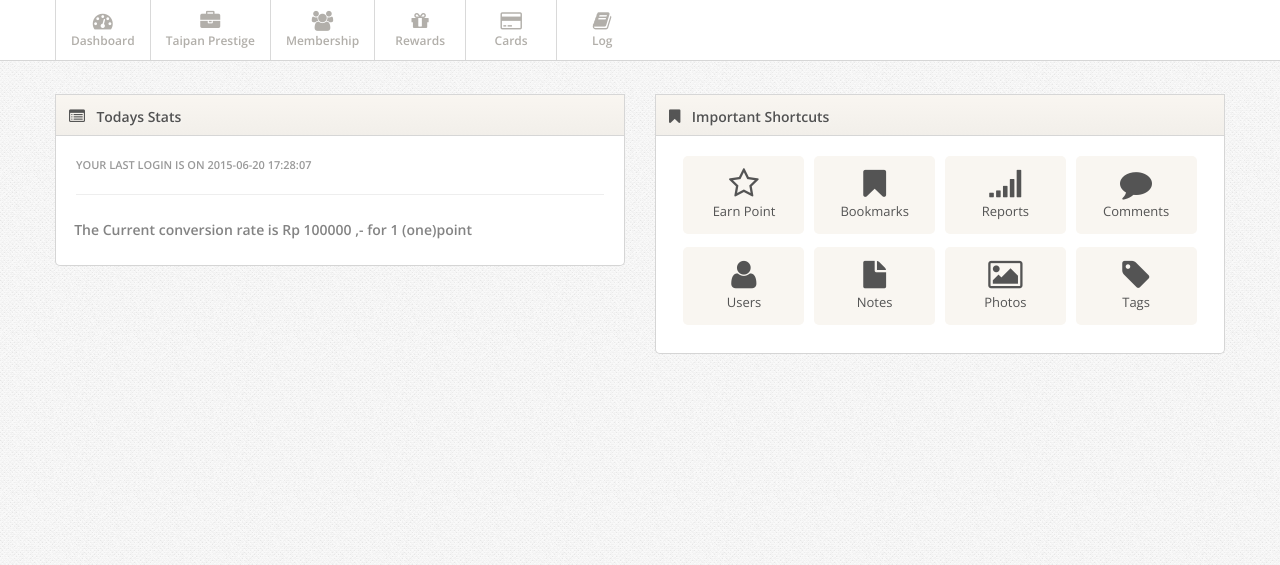
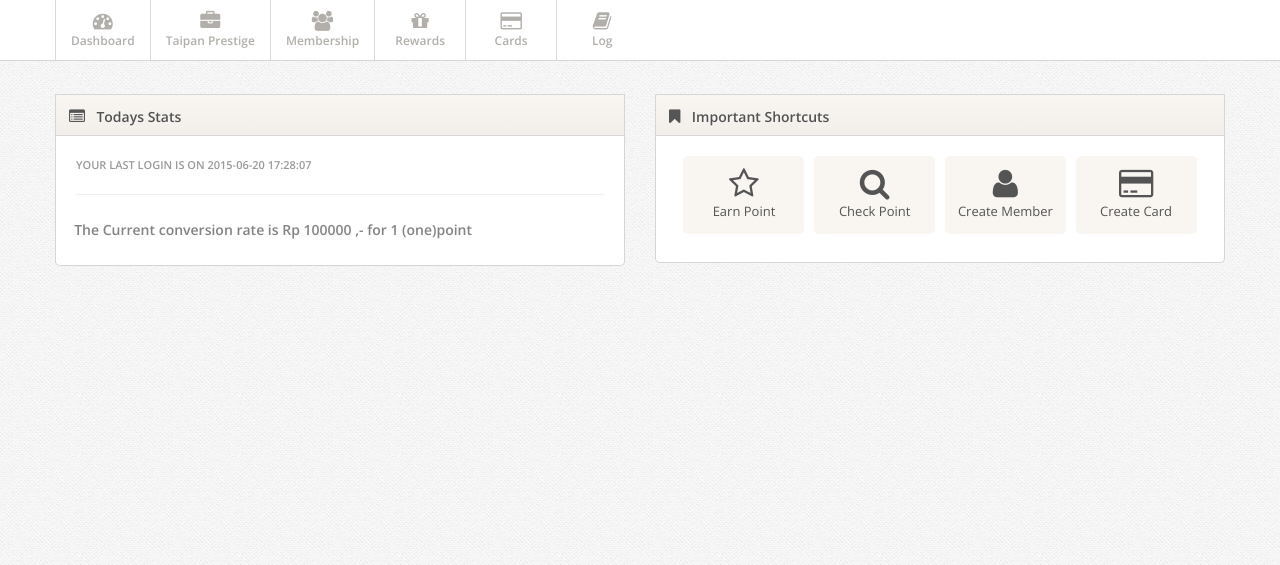
Before and after one commit to elsetsuna/prestige, a PHP site: page /taipan/?module=qwe in a window 1280 px wide. Shown: the part 54-619 px from the top of the page. Run offline with PHP 8.4, Linux system fonts and the light colour scheme; a user stored in the database is signed in; data comes from the database, SQL or seed files in the repository.

Commit message:
edit shortcut homepage

```diff
--- a/home.php
+++ b/home.php
@@ -89,10 +89,8 @@ echo '
             <!-- /widget-header -->
             <div class="widget-content">
               <div class="shortcuts"> <a href="?module=earnpoint" class="shortcut"><i class="shortcut-icon icon-star-empty"></i><span
-                                        class="shortcut-label">Earn Point</span> </a><a href="javascript:;" class="shortcut"><i
-                                            class="shortcut-icon icon-bookmark"></i><span class="shortcut-label">Bookmarks</span> </a><a href="javascript:;" class="shortcut"><i class="shortcut-icon icon-signal"></i> <span class="shortcut-label">Reports</span> </a><a href="javascript:;" class="shortcut"> <i class="shortcut-icon icon-comment"></i><span class="shortcut-label">Comments</span> </a><a href="javascript:;" class="shortcut"><i class="shortcut-icon icon-user"></i><span
-                                                class="shortcut-label">Users</span> </a><a href="javascript:;" class="shortcut"><i
-                                                    class="shortcut-icon icon-file"></i><span class="shortcut-label">Notes</span> </a><a href="javascript:;" class="shortcut"><i class="shortcut-icon icon-picture"></i> <span class="shortcut-label">Photos</span> </a><a href="javascript:;" class="shortcut"> <i class="shortcut-icon icon-tag"></i><span class="shortcut-label">Tags</span> </a> </div>
+                                        class="shortcut-label">Earn Point</span> </a><a href="?module=checkpoint" class="shortcut"><i
+                                            class="shortcut-icon icon-search"></i><span class="shortcut-label">Check Point</span> </a><a href="?module=createmember" class="shortcut"><i class="shortcut-icon icon-user"></i> <span class="shortcut-label">Create Member</span> </a><a href="?module=card" class="shortcut"> <i class="shortcut-icon icon-credit-card"></i><span class="shortcut-label">Create Card</span> </a></div>
               <!-- /shortcuts -->
             </div>
             <!-- /widget-content -->
--- a/nav.php
+++ b/nav.php
@@ -11,7 +11,6 @@ echo '
           <li class="dropdown"><a href="#" class="dropdown-toggle" data-toggle="dropdown"><i
                             class="icon-user"></i>'; ?> <?php echo $_SESSION['user_name'];?> <?php echo '<b class="caret"> </b></a>
             <ul class="dropdown-menu">
-              <li><a href="javascript:;">Profile</a></li>
               <li><a href="?logout">Logout</a></li>
             </ul>
           </li>
```
